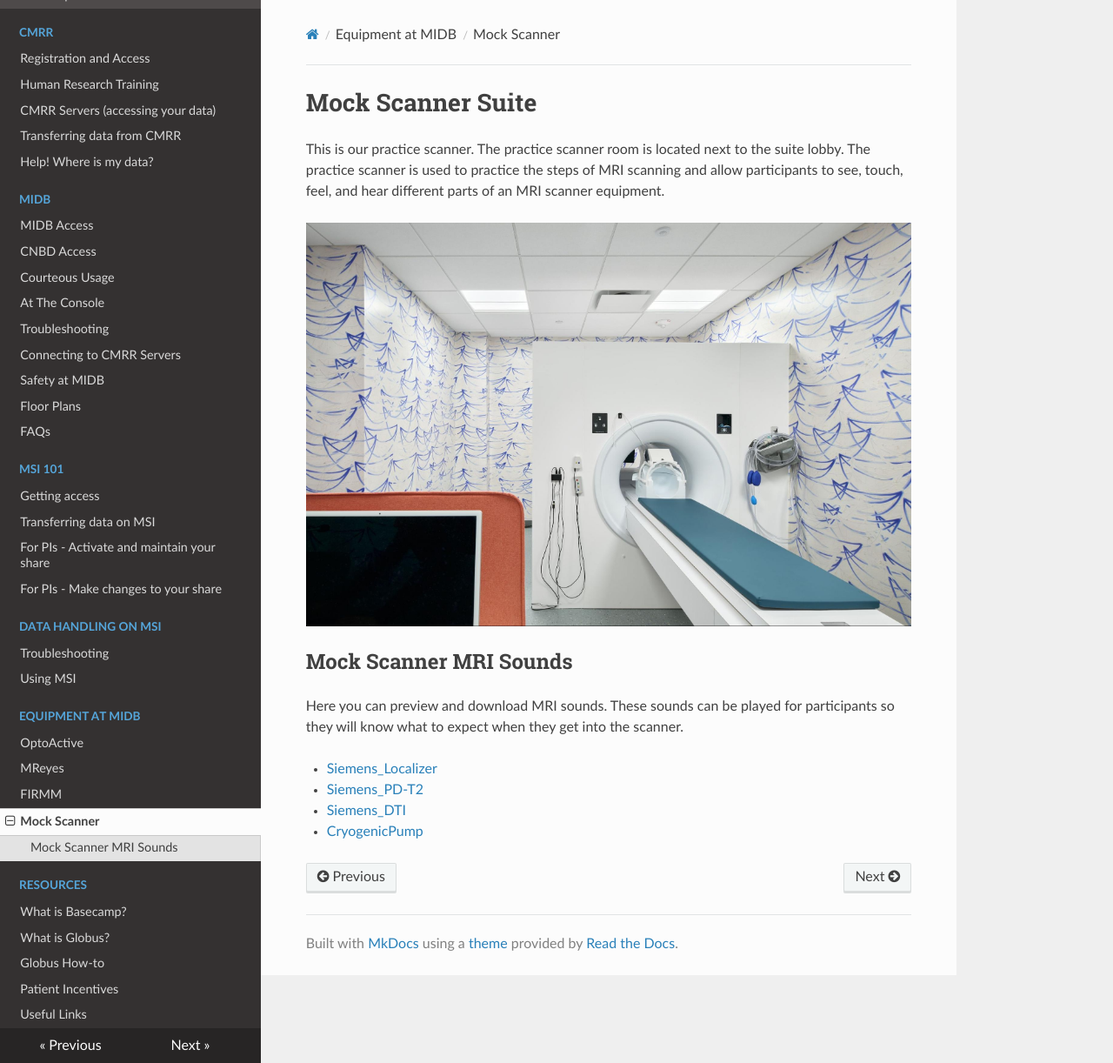
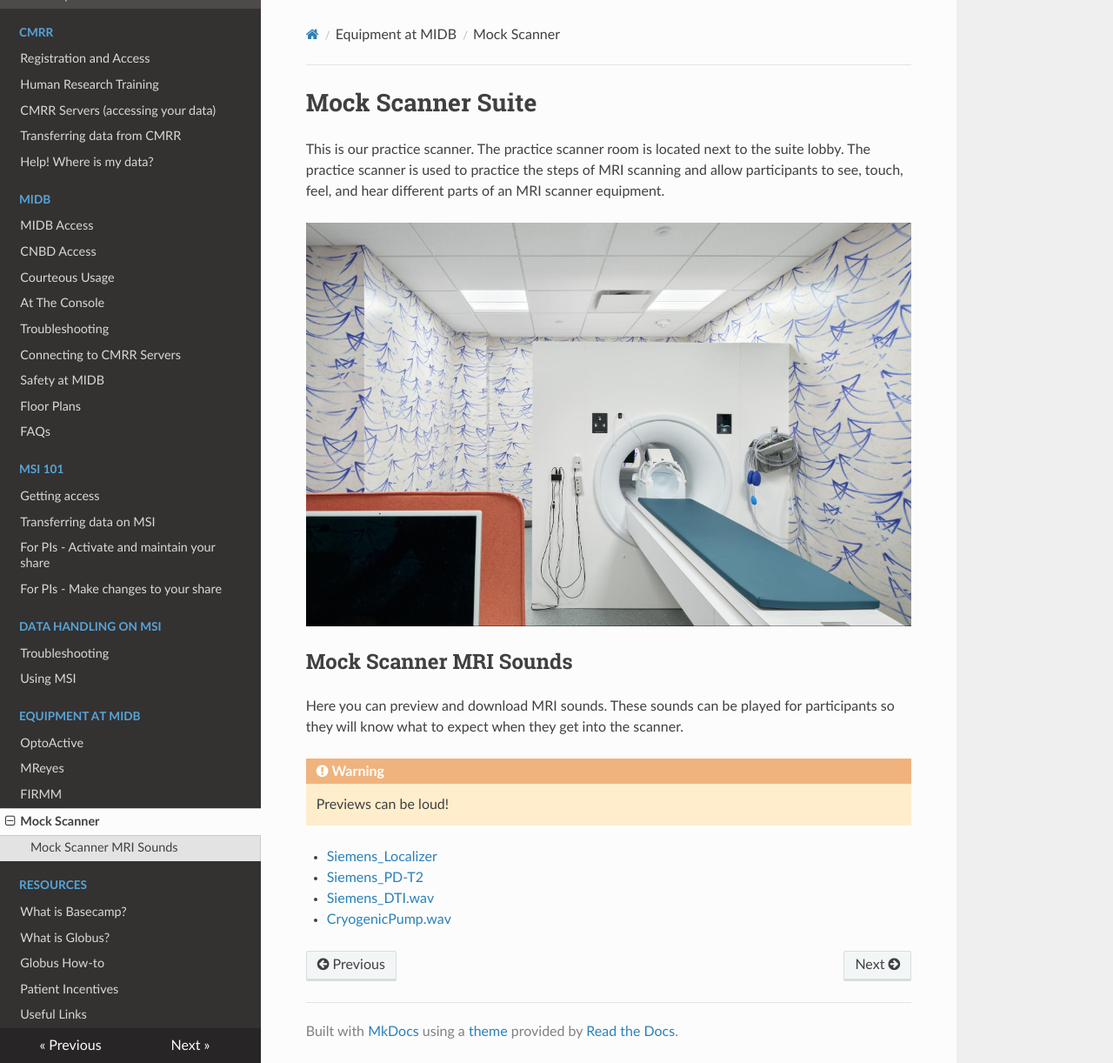
Before and after one commit to MIDB-Neuroimaging/neurohub_rtd, an MkDocs documentation site: the page built from docs/equip/mock.md, in a window 1280 px wide and 1222 px high. Shown: the whole window at 87% size. Built offline with MkDocs 1.6.1, drawn with Linux system fonts in a browser that asks for light colours; nearby versions of some CDN libraries.

Commit message:
Update mock.md

```diff
--- a/docs/equip/mock.md
+++ b/docs/equip/mock.md
@@ -8,8 +8,15 @@ This is our practice scanner. The practice scanner room is located next to the s
 
 ## Mock Scanner MRI Sounds
 Here you can preview and download MRI sounds. These sounds can be played for participants so they will know what to expect when they get into the scanner.
+!!! warning
+    Previews can be loud!
 
-- <a href="/neuroimaging-rtd.readthedocs.io/en/latest/downloads/Siemens_Localizer.wav" download="Siemens_Localizer.wav">Siemens_Localizer</a>
+- [Siemens_Localizer](../downloads/Siemens_Localizer.wav)
+- [ Siemens_PD-T2](../downloads/Siemens_PD-T2.wav)
+- [Siemens_DTI.wav](../downloads/Siemens_DTI.wav)
+- [CryogenicPump.wav](../downloads/CryogenicPump.wav)
+
+<!-- - <a href="/neuroimaging-rtd.readthedocs.io/en/latest/downloads/Siemens_Localizer.wav" download="Siemens_Localizer.wav">Siemens_Localizer</a>
 - <a href="/downloads/Siemens_PD-T2.wav" download="Siemens_PD-T2.wav">Siemens_PD-T2</a>
 - <a href="/downloads/Siemens_DTI.wav" download="Siemens_DTI.wav">Siemens_DTI</a>
-- <a href="/downloads/CryogenicPump.wav" download="CryogenicPump.wav">CryogenicPump</a>
+- <a href="/downloads/CryogenicPump.wav" download="CryogenicPump.wav">CryogenicPump</a> -->
```
